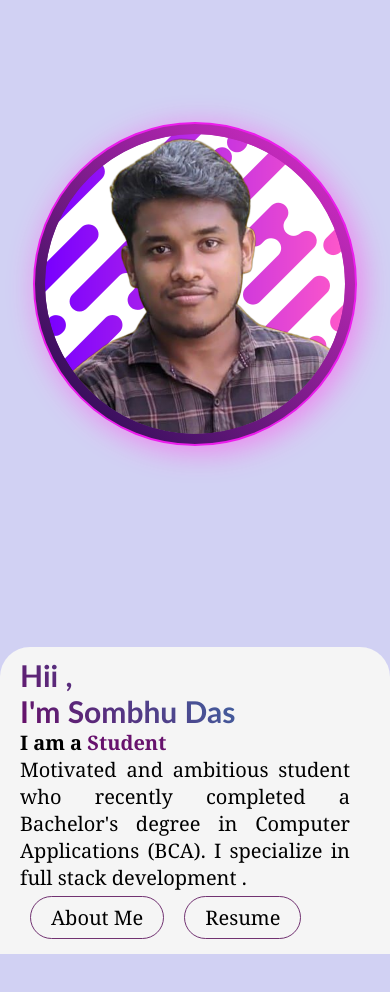
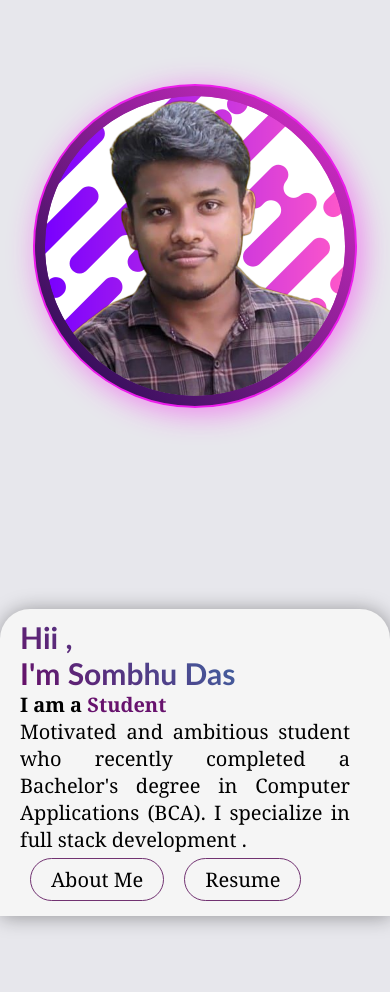
Before and after one commit to Sombhu2022/som.dev_2.0, a React (Create React App) app: page / in a window 390 px wide. Shown: the top 992 px of the page. Built offline with nearby package versions, Linux system fonts and the light colour scheme.

Commit message:
background and error fix

```diff
--- a/src/global.css
+++ b/src/global.css
@@ -2,7 +2,7 @@
     margin: 0;
     padding: 0;
     box-sizing: border-box;
-    background: rgba(209, 209, 244, 0.696);
+    background: rgba(231, 231, 236);
 }
 button{
     margin: 5px 10px;
--- a/src/style/home.scss
+++ b/src/style/home.scss
@@ -120,6 +120,13 @@ h1 {
         }
         background: var(--white);
         border-radius:  30px 30px 0px 0px;
+        box-shadow: 1px 1px  20px  rgba(0, 0, 0, 0.363);
+    }
+    .right_container{
+      .image_container{
+
+        height: 300px;
+      }
     }
 }
 }
```
